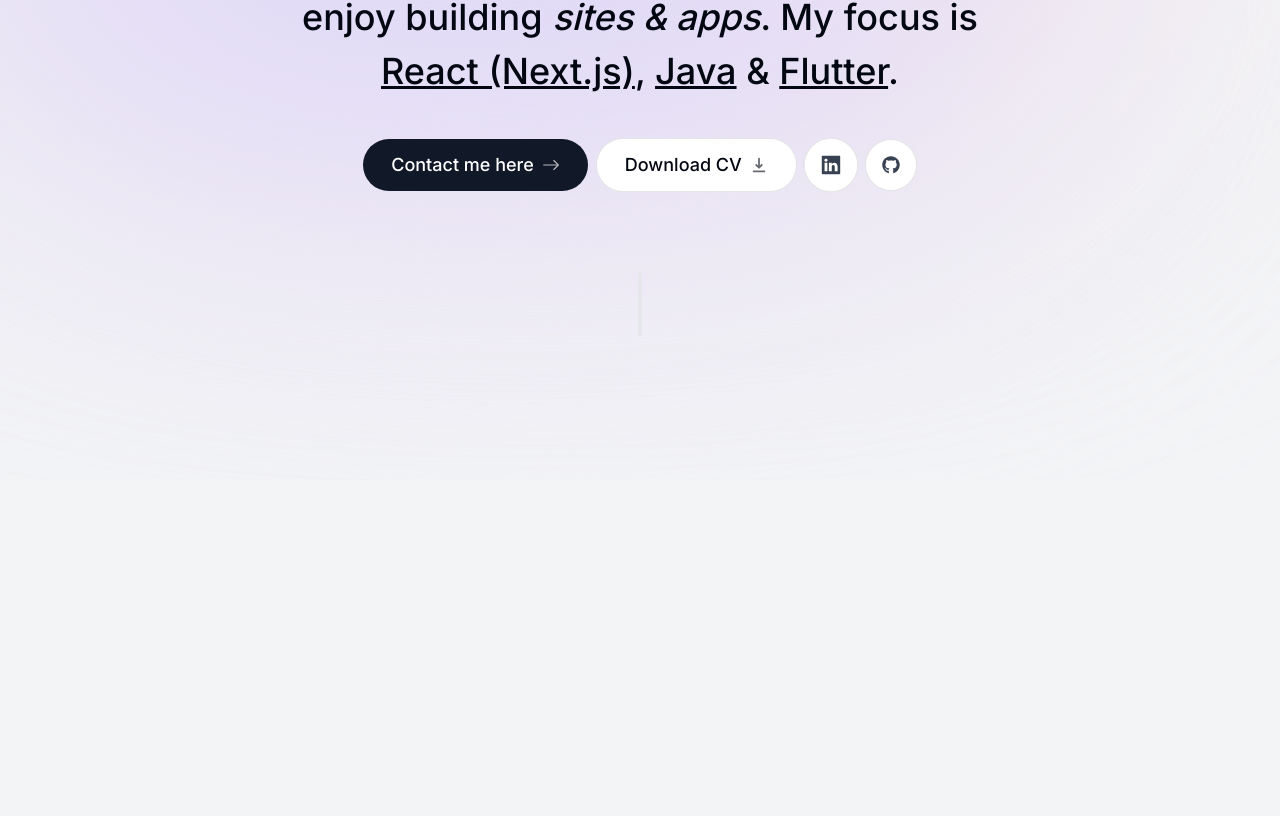
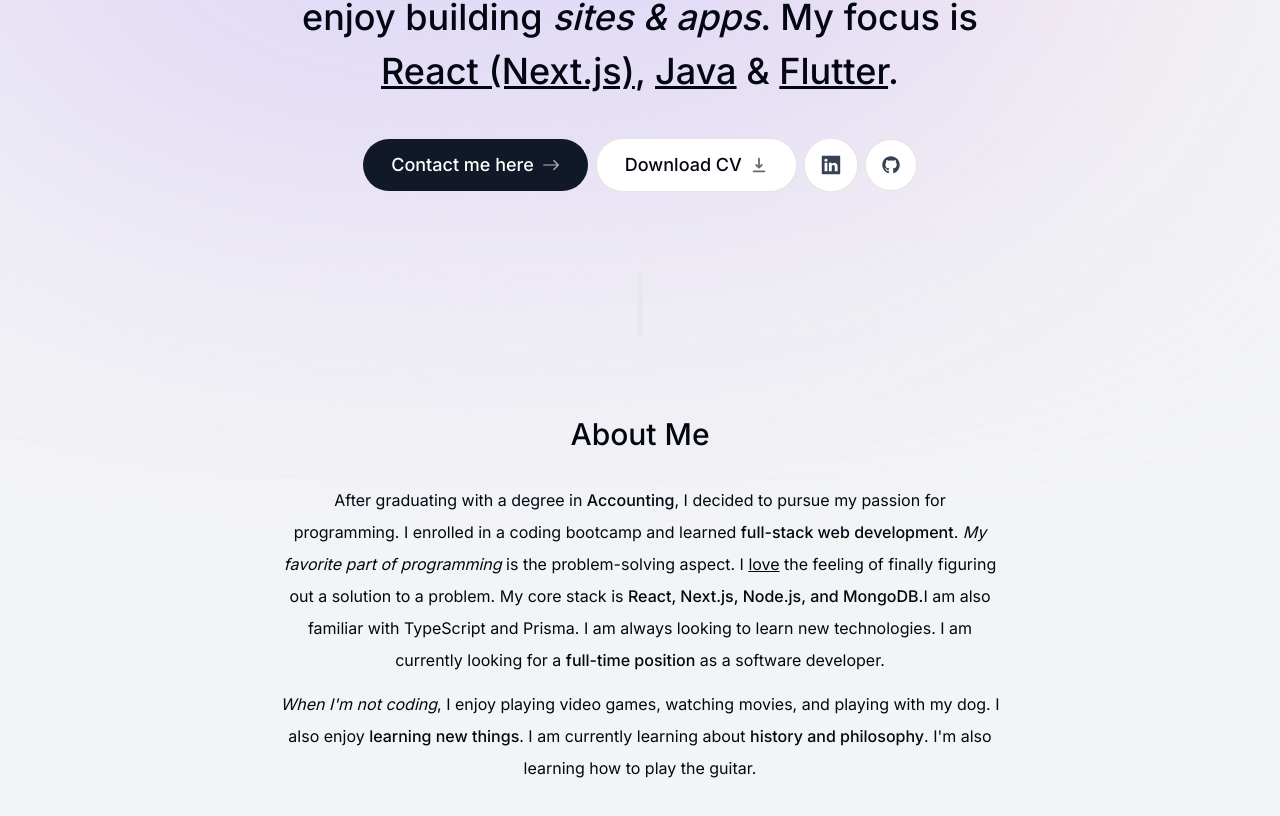
Before and after one commit to stratosfloor/portfolio, a Next.js app: page / in a window 1280 px wide. Shown: the part 320-1136 px from the top of the page. Before the commit the page ends 800 px from the top, so only its background shows below. Built offline with nearby package versions, Linux system fonts and the light colour scheme.

Commit message:
Add about me section

```diff
--- a/app/page.tsx
+++ b/app/page.tsx
@@ -1,3 +1,4 @@
+import About from '@/components/about';
 import Intro from '@/components/intro';
 import SectionDivider from '@/components/section-divider';
 
@@ -6,6 +7,7 @@
 		<main className="flex flex-col items-center px-4">
 			<Intro />
 			<SectionDivider />
+			<About />
 		</main>
 	);
 }
--- /dev/null
+++ b/components/about.tsx
@@ -0,0 +1,42 @@
+'use client';
+import React from 'react';
+import SectionHeading from './section-heading';
+import { motion } from 'framer-motion';
+
+export default function About() {
+	return (
+		<motion.section
+			className="mb-28 max-w-[45rem] text-center leading-8 sb:mb-40"
+			initial={{ opacity: 0, y: 100 }}
+			animate={{ opacity: 1, y: 0 }}
+			transition={{ delay: 0.175 }}
+		>
+			<SectionHeading>About me</SectionHeading>
+			<p className="mb-3">
+				After graduating with a degree in{' '}
+				<span className="font-medium">Accounting</span>, I decided to pursue my
+				passion for programming. I enrolled in a coding bootcamp and learned{' '}
+				<span className="font-medium">full-stack web development</span>.{' '}
+				<span className="italic">My favorite part of programming</span> is the
+				problem-solving aspect. I <span className="underline">love</span> the
+				feeling of finally figuring out a solution to a problem. My core stack
+				is{' '}
+				<span className="font-medium">
+					React, Next.js, Node.js, and MongoDB.
+				</span>
+				I am also familiar with TypeScript and Prisma. I am always looking to
+				learn new technologies. I am currently looking for a{' '}
+				<span className="font-medium">full-time position</span> as a software
+				developer.
+			</p>
+			<p>
+				<span className="italic">When I'm not coding</span>, I enjoy playing
+				video games, watching movies, and playing with my dog. I also enjoy{' '}
+				<span className="font-medium">learning new things</span>. I am currently
+				learning about{' '}
+				<span className="font-medium">history and philosophy</span>. I'm also
+				learning how to play the guitar.
+			</p>
+		</motion.section>
+	);
+}
--- a/components/intro.tsx
+++ b/components/intro.tsx
@@ -47,7 +47,7 @@
 					{/* ✌ 🖖 👋 🤘*/}
 				</div>
 			</div>
-			<motion.p
+			<motion.h1
 				className="mb-10 mt-4 px-4 text-2xl font-medium !leading-[1.5] sm:text-4xl"
 				initial={{ opacity: 0, y: 100 }}
 				animate={{ opacity: 1, y: 0 }}
@@ -58,7 +58,7 @@
 				<span className="underline">React (Next.js)</span>,{' '}
 				<span className="underline">Java</span> &{' '}
 				<span className="underline">Flutter</span>.
-			</motion.p>
+			</motion.h1>
 			<motion.div
 				className="flex flex-col sm:flex-row items-center justify-center gap-2 px-4 text-lg font-medium"
 				initial={{ opacity: 0, y: 100 }}
```
